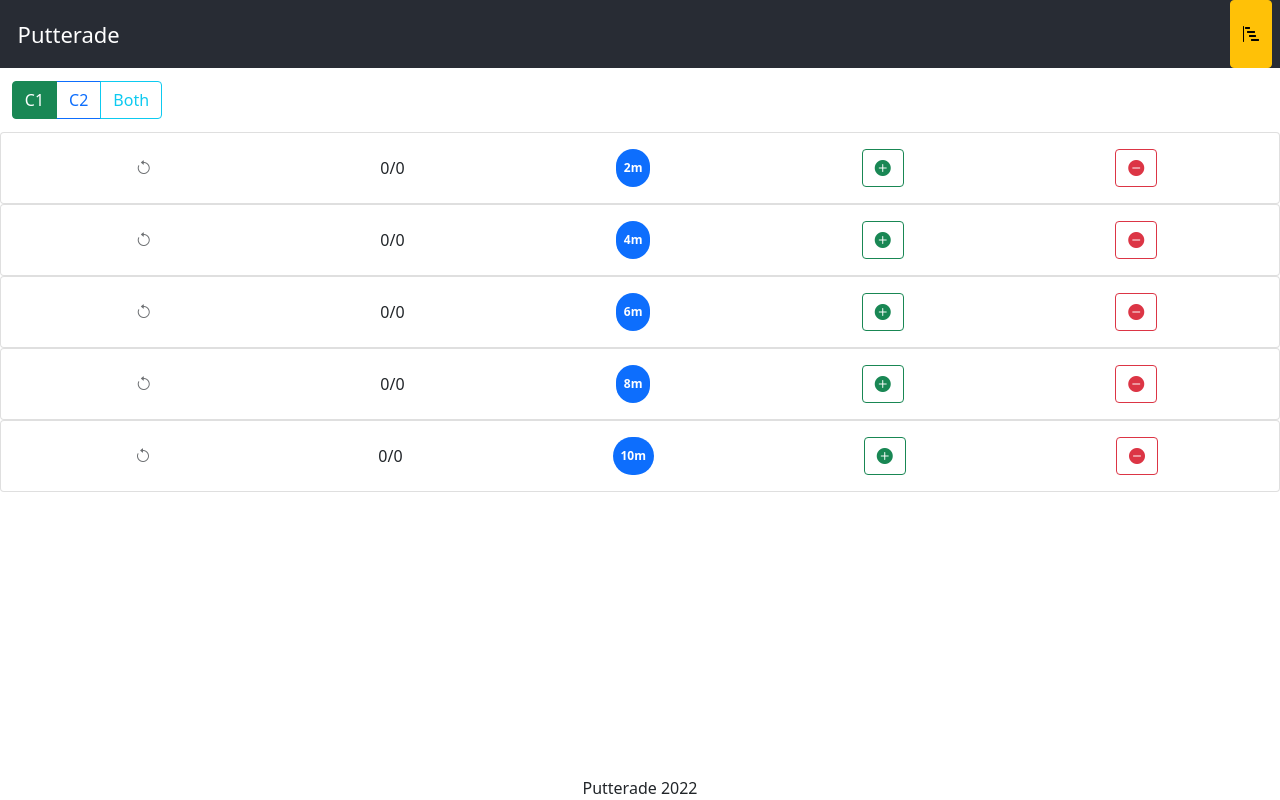
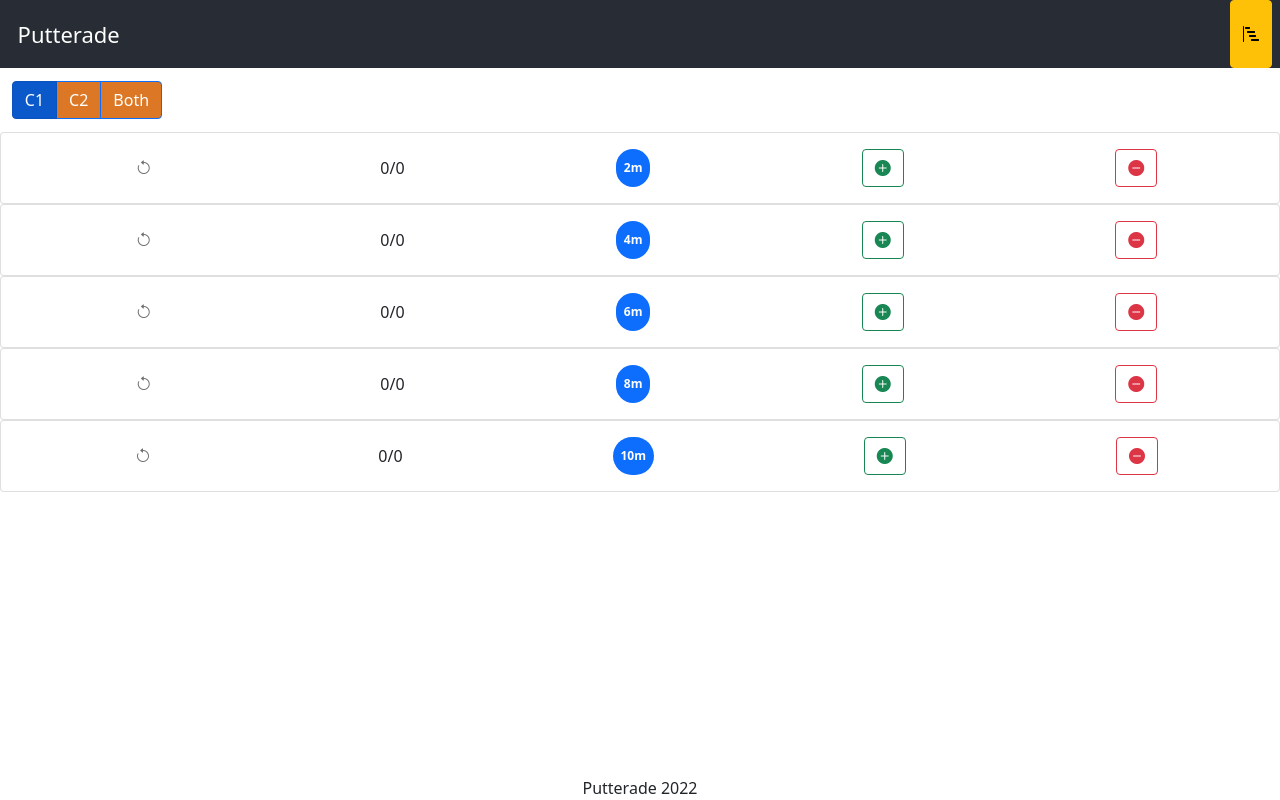
Before and after one commit to zacarey/putterade, a React (Create React App) app: page / in a window 1280 px wide. Built offline with nearby package versions, Linux system fonts and the light colour scheme.

Commit message:
button style- color tbd

```diff
--- a/src/App.css
+++ b/src/App.css
@@ -69,10 +69,6 @@ footer {
   margin: .8em;
 }
 
-.choose-circle-item {
-  display: flex;
-  justify-content: space-around;
-}
 
 .shot-row-container  {
   display: flex;
@@ -93,3 +89,28 @@ footer {
   outline: none;
   box-shadow: none;
 }
+
+.c-button-checked {
+  background-color: #000000;
+}
+
+.c1-button {
+  box-shadow: none !important;
+  background-color: #DC7726;
+  outline: none !important;
+  outline-offset: none !important;
+}
+
+.c2-button {
+  outline: none !important;
+  outline-offset: none !important;
+  box-shadow: none !important;
+  background-color: #DC7726;
+}
+
+.both-button {
+  outline: none !important;
+  outline-offset: none !important;
+  box-shadow: none !important;
+  background-color: #DC7726;
+}
--- a/src/ChooseCircle.js
+++ b/src/ChooseCircle.js
@@ -18,17 +18,12 @@ function ChooseCircle(props) {
       <ButtonGroup onChange={props.onChange}>
         {radios.map((radio, idx) => (
           <ToggleButton
-            className="choose-circle-item"
+            className={
+              idx === 0 ? "c1-button" : idx === 1 ? "c2-button" : "both-button"
+            }
             key={idx}
             id={`radio-${idx}`}
             type="radio"
-            variant={
-              idx === 0
-                ? "outline-success"
-                : idx === 1
-                ? "outline-primary"
-                : "outline-info"
-            }
             name="radio"
             value={radio.value}
             checked={radioValue === radio.value}
```
